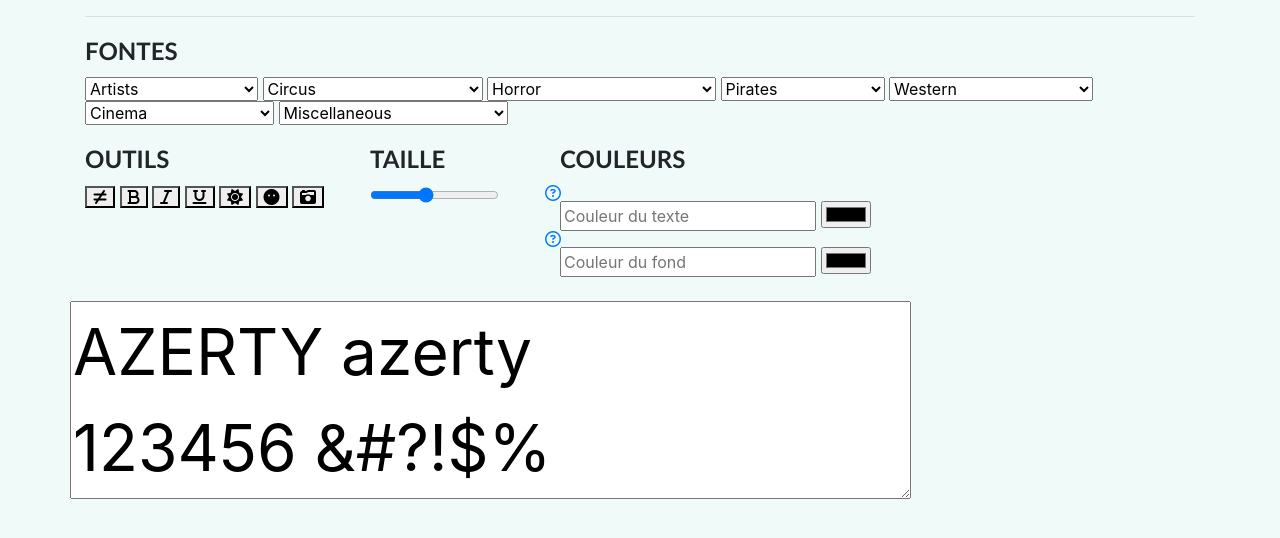
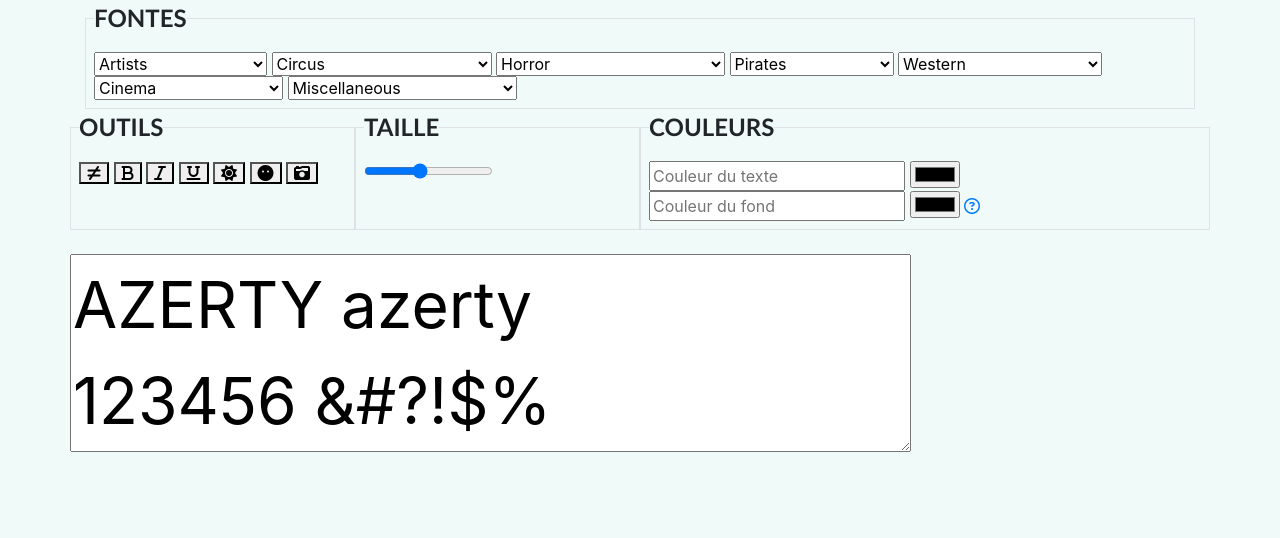
Before and after one commit to SylvainPeter/Font-Editor, a plain HTML site: page index.html in a window 1280 px wide. Drawn offline with nearby package versions, Linux system fonts and the light colour scheme.

Commit message:
Rajoute les fieldset

```diff
--- a/index.html
+++ b/index.html
@@ -13,12 +13,11 @@
 
 <body>
     <div id="app" class="container">
-        <hr>
         <!-- Menus des polices -->
         <header class="row">
             <div class="col">
-                <fieldset class="form-group">
-                    <legend>FONTES</legend>
+                <fieldset class="border p-2">
+                    <legend class="w-auto">FONTES</legend>
                     <select class="artists-menu" title="Ecriture d'artistes célèbres !" v-model="fontFamily">
                         <option value="" disabled selected>Artists</option>
                         <option value="David-Regular">David Bowie ⍟</option>
@@ -163,8 +162,8 @@
         </header>
         <!-- Menu Outils -->
         <div class="row">
-            <fieldset class="col-md-3">
-                <legend>OUTILS</legend>
+            <fieldset class="border p-2 col-md-3">
+                <legend class="w-auto">OUTILS</legend>
                 <button class="fas fa-not-equal" id="default" title="Défaut" @click="isBold = false, isItalic = false, isUnderline = false, isShadow = false, isNegative = false, isSepia = false"></button>
                 <button class="fas fa-bold" id="bold" title="Gras" @click="isBold = !isBold"></button>
                 <button class="fas fa-italic" id="italic" title="Italique" @click="isItalic = !isItalic"></button>
@@ -174,25 +173,21 @@
                 <button class="fas fa-camera-retro" id="sepia" title="Sépia" @click="isSepia = !isSepia"></button>
             </fieldset>
             <!-- Menu Taille -->
-            <fieldset class="col-md-2">
-                <legend>TAILLE</legend>
+            <fieldset class="border p-2 col-md-3">
+                <legend class="w-auto">TAILLE</legend>
                 <input type="range" min="1" max="8" step="0.25" title="Déplacez le curseur pour modifier la taille du texte" v-model="fontSize">
             </fieldset>
             <!-- Menu Couleurs -->
-            <fieldset class="col-md-7">
-                <legend>COULEURS</legend>
-                <a class="infobulle row">
+            <fieldset class="border p-2 col-md-6">
+                <legend class="w-auto">COULEURS</legend>
+                <input type="text" title="Entrez le nom (en anglais) de la couleur du texte" placeholder="Couleur du texte" v-model="textColor">
+                <input type="color" title="Sélectionnez la couleur du texte" v-model="textColor">
+                <input type="text" title="Entrez le nom (en anglais) de la couleur du fond" placeholder="Couleur du fond" v-model="backgroundColor">
+                <input type="color" title="Sélectionnez la couleur du fond" v-model="backgroundColor">
+                <a class="infobulle">
                     <i class="far fa-question-circle infobulle"></i>
                     <span><img src="public/web_colors.jpg" alt="Couleurs Web" id="webcolors_img"></span>
                 </a>
-                <input type="text" title="Entrez le nom (en anglais) de la couleur du texte" placeholder="Couleur du texte" v-model="textColor">
-                <input type="color" title="Sélectionnez la couleur du texte" v-model="textColor">
-                <a class="infobulle row">
-                    <i class="far fa-question-circle infobulle"></i>
-                    <span><img src="public/web_colors.jpg" alt="Couleurs Web" id="webcolors_img"></span>
-                </a>
-                <input type="text" title="Entrez le nom (en anglais) de la couleur du fond" placeholder="Couleur du fond" v-model="backgroundColor">
-                <input type="color" title="Sélectionnez la couleur du fond" v-model="backgroundColor">
             </fieldset>
             <br>
         </div>
```
